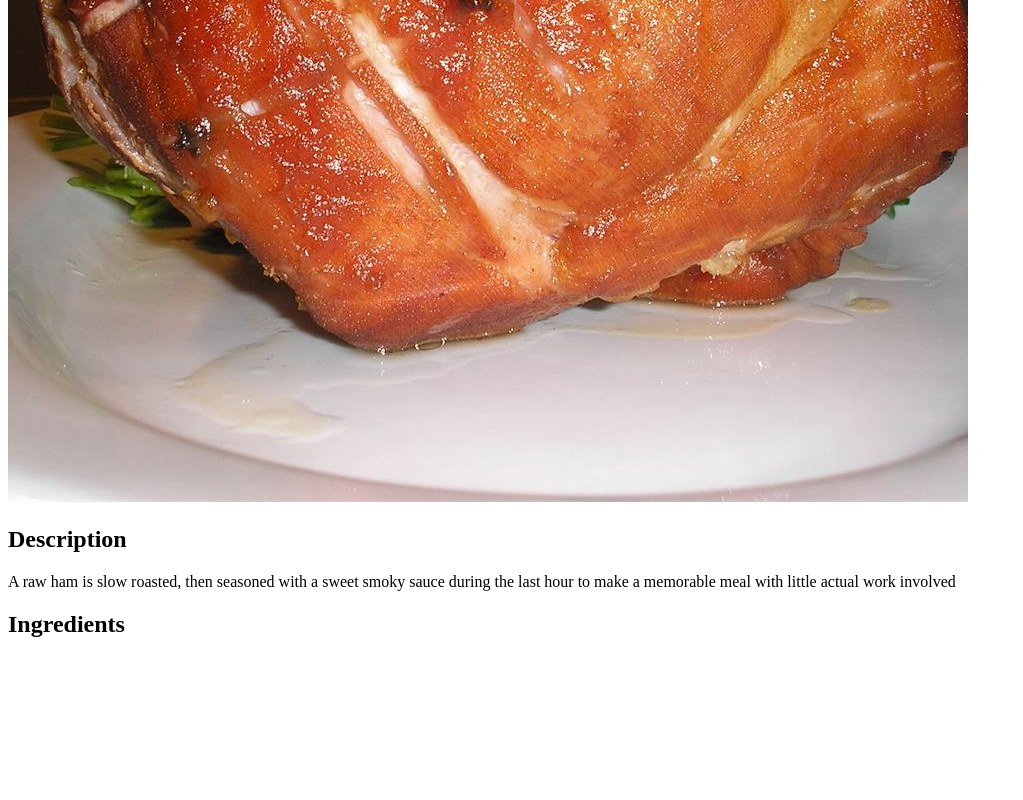
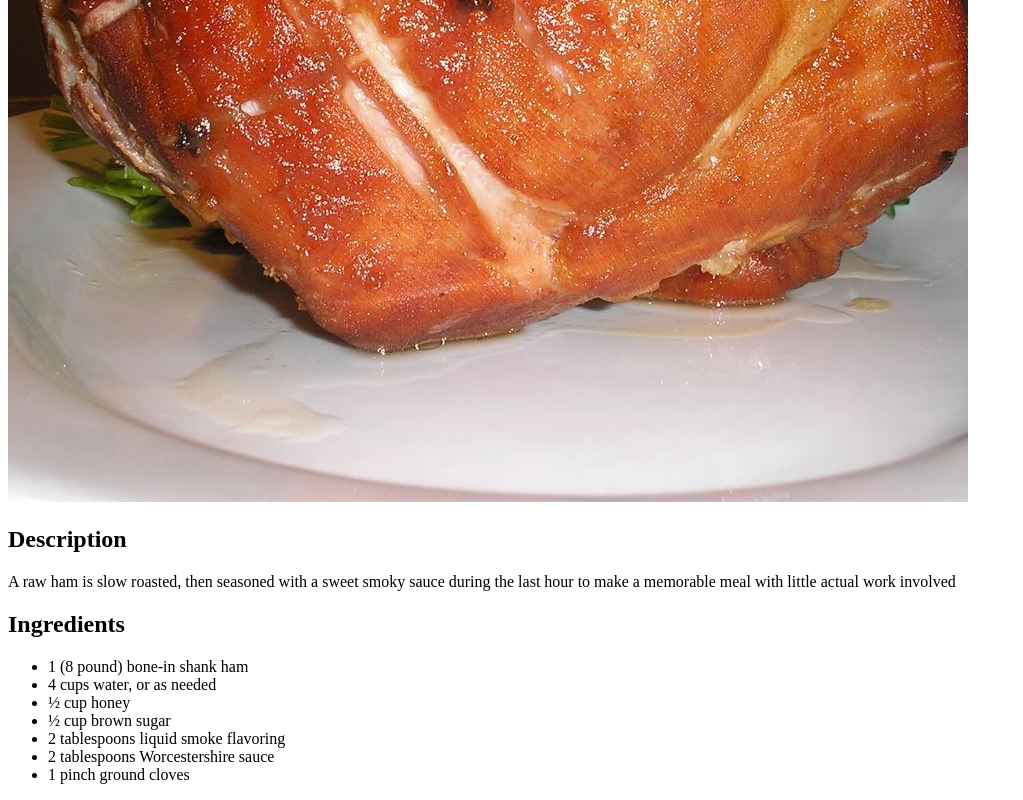
Before and after one commit to KrMoth/odin-recipes, a plain HTML site: page recipes/glazedham.html in a window 1280 px wide. Shown: the part 538-1338 px from the top of the page, without its empty margins (0-1023 px from the left). Before the commit the page ends 1196 px from the top, so only its background shows below. Drawn offline with Linux system fonts and the light colour scheme.

Commit message:
The ingredients have been added

```diff
--- a/recipes/glazedham.html
+++ b/recipes/glazedham.html
@@ -10,5 +10,14 @@
     <h2>Description</h2>
     <p>A raw ham is slow roasted, then seasoned with a sweet smoky sauce during the last hour to make a memorable meal with little actual work involved</p>
     <h2>Ingredients</h2>
+    <ul>
+        <li>1 (8 pound) bone-in shank ham </li>
+        <li>4 cups water, or as needed </li>
+        <li>½ cup honey </li>
+        <li>½ cup brown sugar </li>
+        <li>2 tablespoons liquid smoke flavoring </li>
+        <li>2 tablespoons Worcestershire sauce </li>
+        <li>1 pinch ground cloves </li>
+    </ul>
 </body>
 </html>
```
